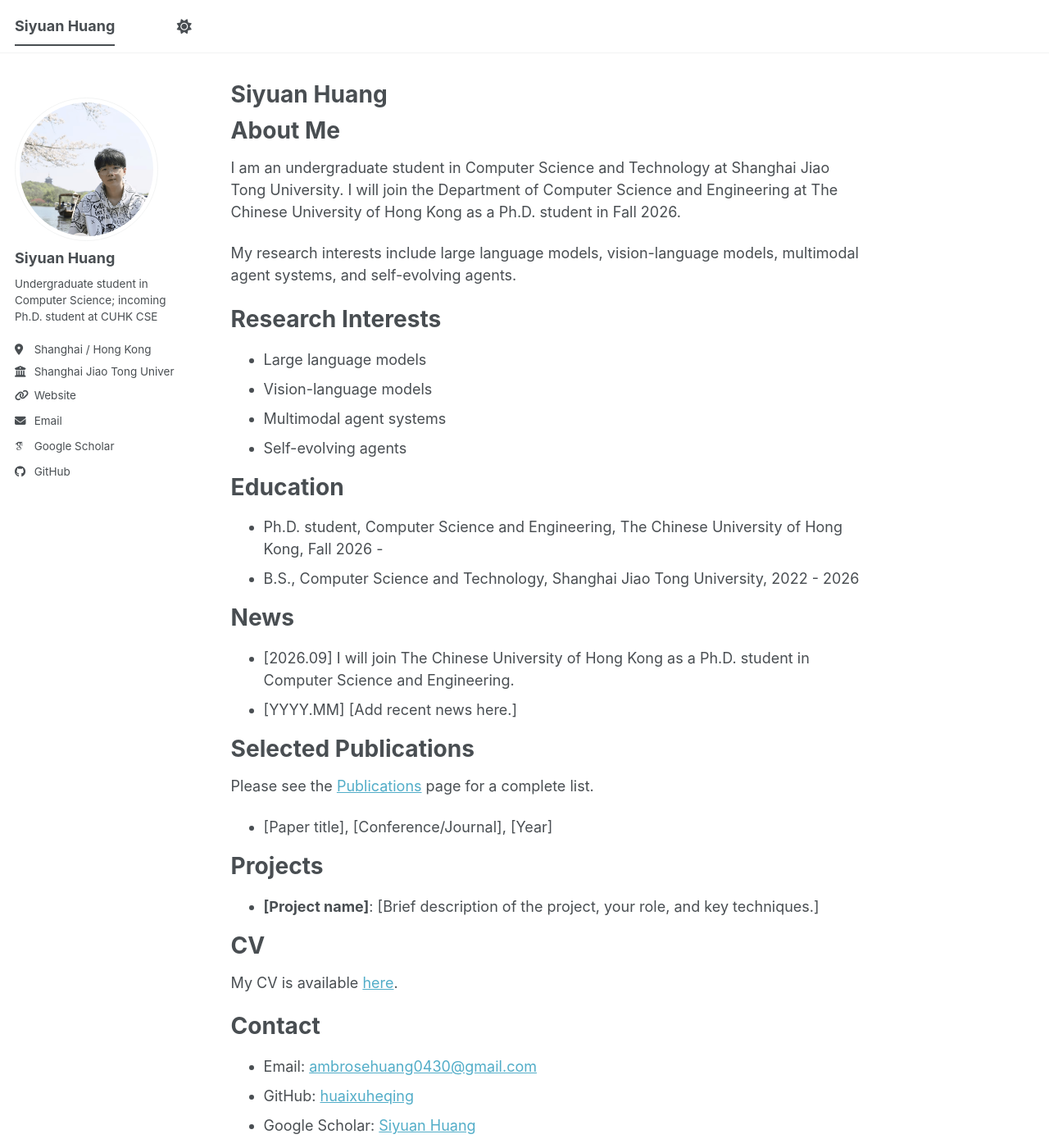
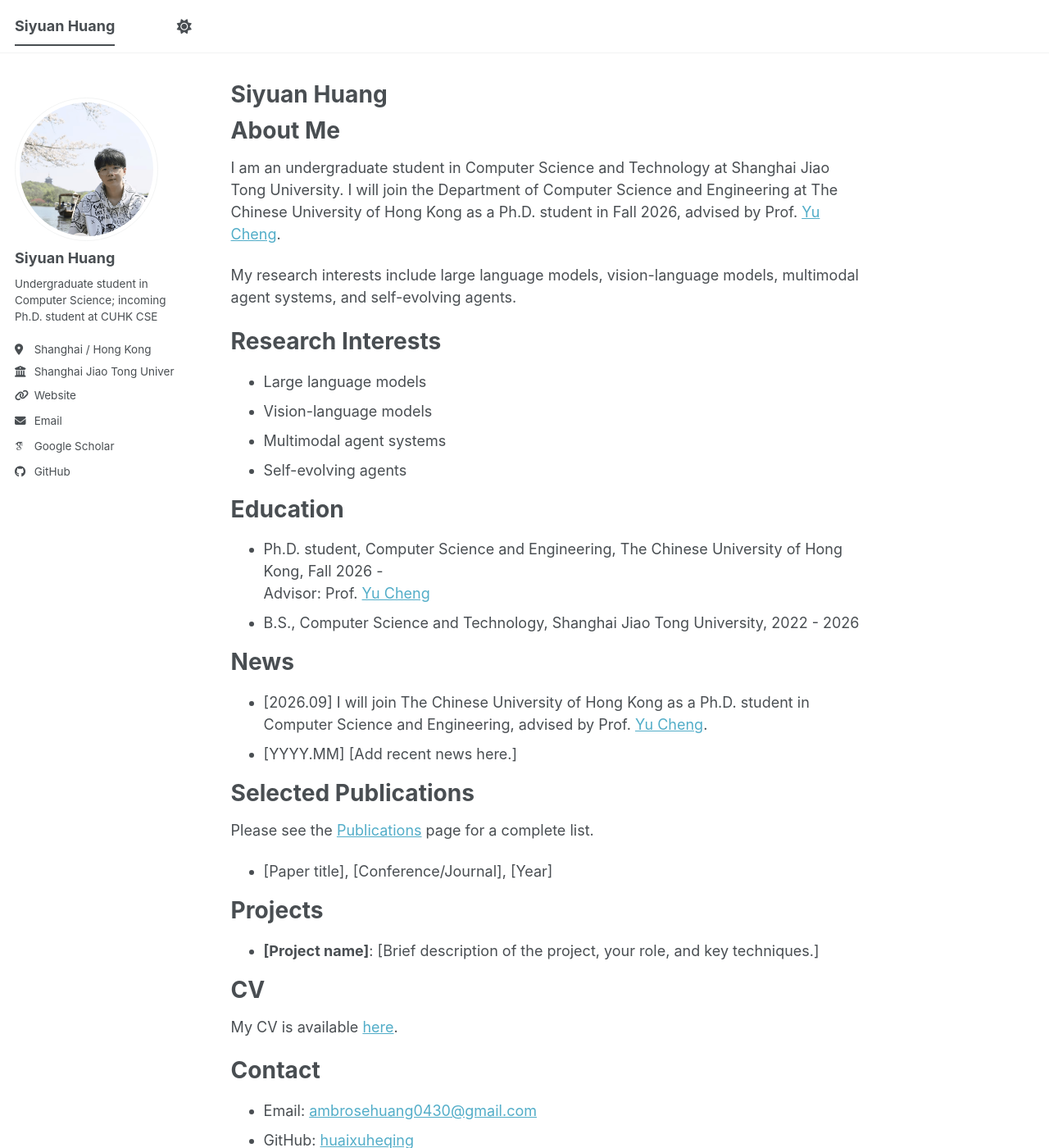
Before and after one commit to syhuang1/syhuang1.github.io, a Jekyll site: the page built from _pages/about.md, in a window 1280 px wide and 1400 px high. Shown: the whole window at 82% size. Built offline with Jekyll 4.4.1, drawn with Linux system fonts in a browser that asks for light colours; some web fonts are replaced; a script bundle is joined from its source files by our own code; library files that are not in the unit come from our copies.

Commit message:
Add PhD advisor information

```diff
--- a/_pages/about.md
+++ b/_pages/about.md
@@ -10,7 +10,7 @@
 About Me
 ======
 
-I am an undergraduate student in Computer Science and Technology at Shanghai Jiao Tong University. I will join the Department of Computer Science and Engineering at The Chinese University of Hong Kong as a Ph.D. student in Fall 2026.
+I am an undergraduate student in Computer Science and Technology at Shanghai Jiao Tong University. I will join the Department of Computer Science and Engineering at The Chinese University of Hong Kong as a Ph.D. student in Fall 2026, advised by Prof. [Yu Cheng](https://ych133.github.io/).
 
 My research interests include large language models, vision-language models, multimodal agent systems, and self-evolving agents.
 
@@ -26,12 +26,13 @@
 ======
 
 * Ph.D. student, Computer Science and Engineering, The Chinese University of Hong Kong, Fall 2026 -
+  Advisor: Prof. [Yu Cheng](https://ych133.github.io/)
 * B.S., Computer Science and Technology, Shanghai Jiao Tong University, 2022 - 2026
 
 News
 ======
 
-* [2026.09] I will join The Chinese University of Hong Kong as a Ph.D. student in Computer Science and Engineering.
+* [2026.09] I will join The Chinese University of Hong Kong as a Ph.D. student in Computer Science and Engineering, advised by Prof. [Yu Cheng](https://ych133.github.io/).
 * [YYYY.MM] [Add recent news here.]
 
 Selected Publications
```
